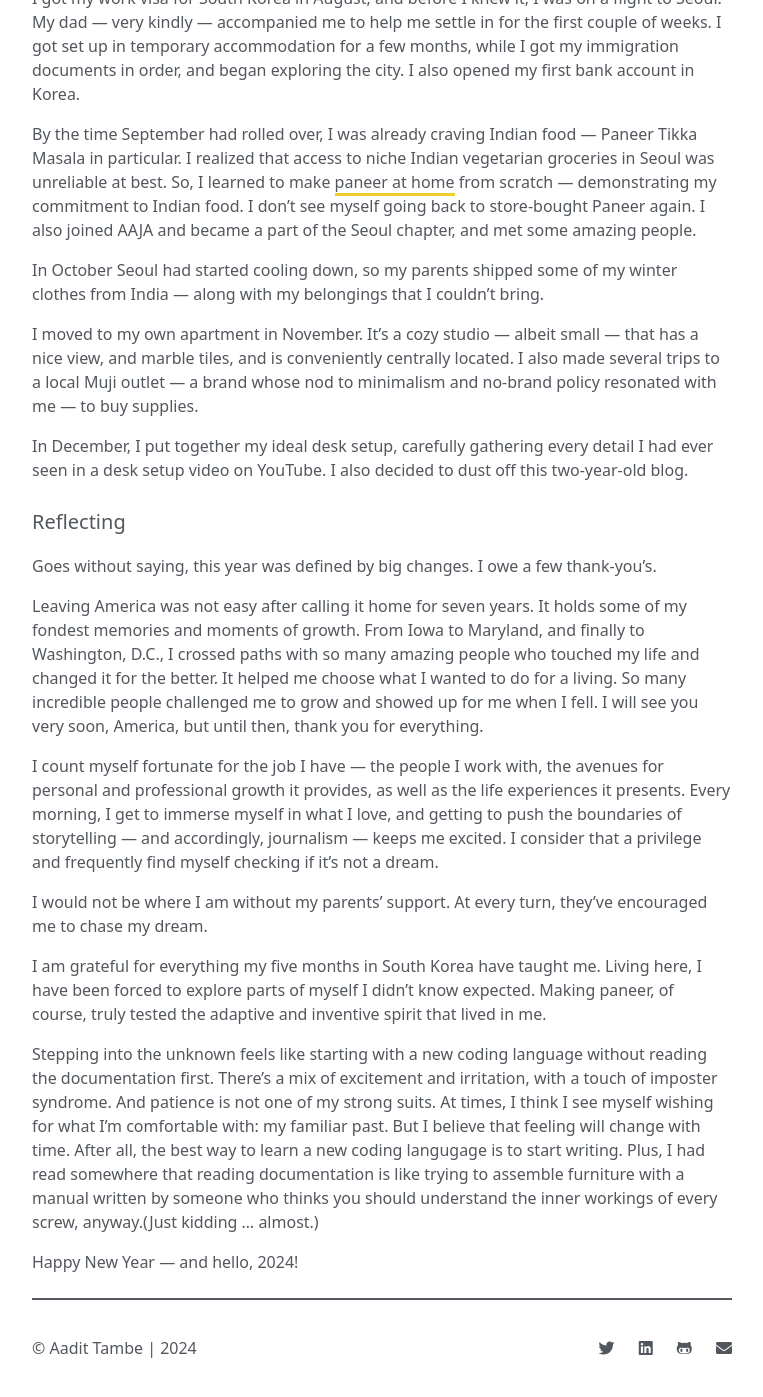
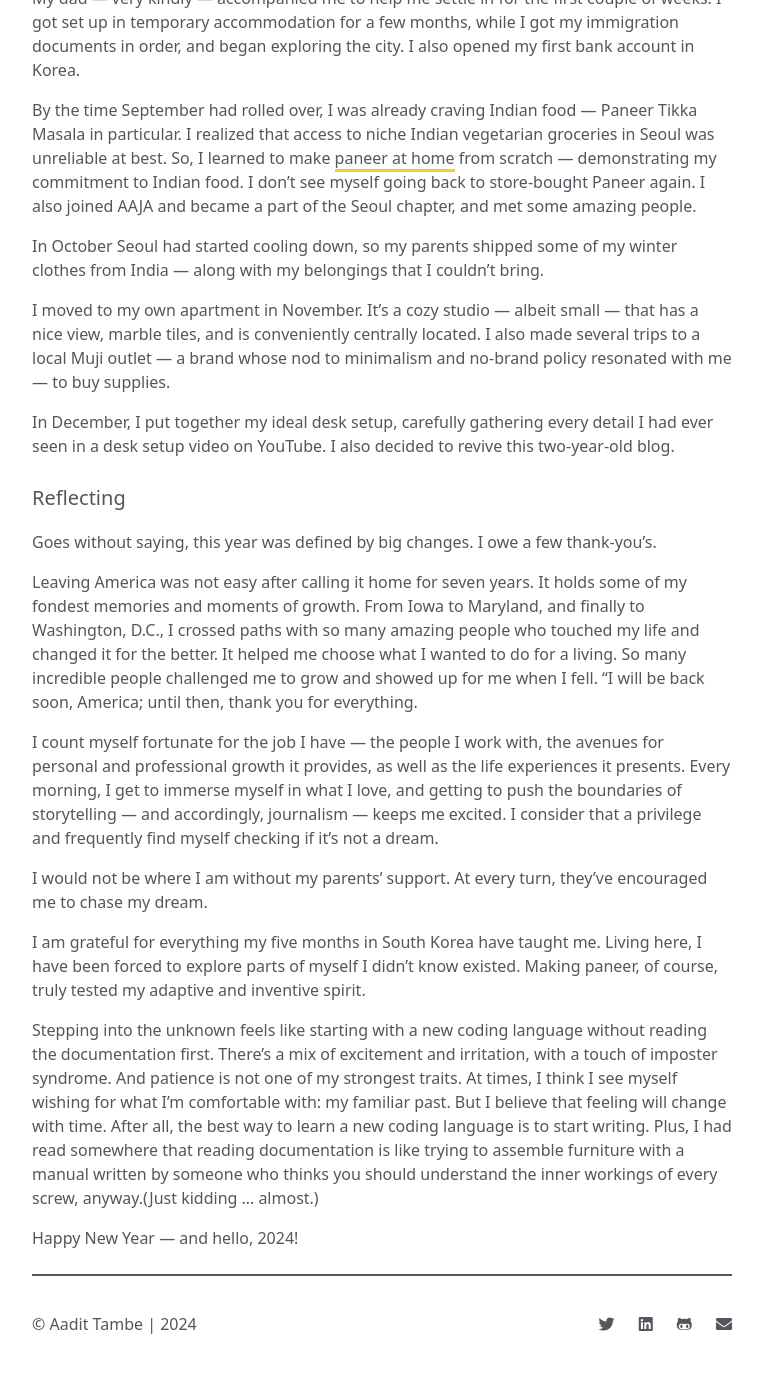
Before and after one commit to aadittambe/blog, a Jekyll site: the page built from _posts/2023-12-31-looking-back-2023.md, in a window 1280 px wide and 1400 px high, scrolled down 1652 px. Shown: the top 1397 px of the window, without its empty margins (258-1021 px from the left). Built offline with Jekyll 4.4.1, drawn with Linux system fonts in a browser that asks for light colours; nearby versions of some CDN libraries; after the commit the page ends 3028 px from its top, so only the background shows below that; some of the changed text lies outside the part shown.

Commit message:
careful reread, check for spelling, grammar

```diff
--- a/_posts/2023-12-31-looking-back-2023.md
+++ b/_posts/2023-12-31-looking-back-2023.md
@@ -6,23 +6,23 @@ date: 2023-12-31
 categories: life
 ---
 
-As the year draws to a close, I thought it was fitting to pause and reflect on the whirlwind of experiences, challenges, and growth that marked the past 12 months. Turning a new leaf seems harder this year, as it involved an unprecedented number of changes and moments I cherished at work, and with friends and family.
+As the year draws to a close, I thought it was fitting to pause and reflect on the whirlwind of experiences, challenges, and growth that marked the past 12 months. Turning over a new leaf seems harder this year, as it involved an unprecedented number of changes and moments I cherished at work, and with friends and family.
 
 The decision to pen down this year-end recap — which, admittedly, came out of a mere inclination to revisit the past — very soon turned into my desire to document small, meaningful moments of change and growth that could otherwise be overlooked.
 
-Consequently, I have decided to make this a celebratory document of milestones, a nod to lessons learned, and a recognition of the resilience that carried me through these times. This is not going to be a rundown of my best work or my proudest projects, but more about me as a ~~regular person~~ nerd. So, I invite you to join me in this reflection.
+Consequently, I have decided to make this a celebratory document of milestones, a nod to lessons learned, and a recognition of the resilience that carried me through these times. This is not going to be a rundown of my best work or my proudest projects, but more about me as a ~~regular person~~ nerd. That said, I invite you to join me in this reflection.
 
 ## Looking back
 
 In January, I started buying fresh coffee beans, using a grinder and scale, along with my trusty Aeropress. This newfound routine very soon became my daily source of caffeine satisfaction. I also got my master’s diploma in the mail — a pretty cool moment. I hadn’t seen my undergraduate diploma, as it was sent to India, which made this more special.
 
-I decided to redesign the back end of my [portfolio site](https://github.com/aadittambe/aadittambe.com) in February. I hooked up the app with GitHub Actions to automate deployment, which allows me to push updates to the website without opening the code editor. While this took me way too long to write out, I think my site remains one of my proudest non-work programming projects. And, in an attempt to get into gaming, I purchased a Steam Deck. While the attempt was largely unsuccessful, the console has made for some good memories with friends.
+I decided to redesign the back end of my [portfolio site](https://github.com/aadittambe/aadittambe.com) in February. I hooked up the app with GitHub Actions to automate deployment, which allows me to push updates to the website without opening the code editor. While it took me a considerable amount of time to build, I think my site remains one of my proudest non-work programming projects. And, in an attempt to get into gaming, I purchased a Steam Deck. While the attempt was largely unsuccessful, the console has made for some good memories with friends.
 
 In March, I attended the NICAR conference in Nashville, Tenn. Always a good time to hang out with fellow newsroom coders, nerding out about the intersection of journalism and development. At work, we published a [series](https://www.washingtonpost.com/nation/interactive/2023/ar-15-america-gun-culture-politics/) that examined the role of the AR-15 rifle on American life which we had been busy with for several months.
 
 I learned in April that I was going to move to Seoul, South Korea in the fall — change was going to be the author of the next chapter. I went back to Iowa for a few days, where I got to hang out with my best friend and see some of my favorite people in one of my most-loved cities in the world.
 
-In May, I started packing up my apartment for the move. The task was to condense my belongings into six bags, and sell off or give away the rest. And while I was largely proud of my semi-minimal home setup, it wasn’t easy to trim down everything I owned over the past seven years. On the other hand, leaving the U.S. meant that I needed to buy all of the productivity tools that were cheaper — or only available — in the U.S., which resulted in a hefty credit card bill.
+In May, I started packing up my apartment for the move. The task was to condense my belongings into six bags, and sell off or give away the rest. And while I was largely proud of my semi-minimal home setup, it wasn’t easy to trim down everything I owned over the past seven years. Leaving the U.S., however, meant that I needed to purchase all the productivity tools that were either cheaper or only available in the U.S., resulting in a hefty credit card bill.
 
 June was my last month in the office. I always enjoyed working in person and found great satisfaction in collaborating with my colleagues. And while I would still be working with them remotely, I knew it wouldn’t be the same over Zoom. I met my friends from my master’s cohort for a final farewell. Saying goodbye to everyone wasn’t easy. Later in the month, my parents visited me in the U.S. and helped me wrap up my apartment. We flew back to India with six bags — which had grown from two bags stuffed with essentials that I had moved to Iowa with seven years ago. After four long years, I finally got to see my grandparents in India.
 
@@ -34,22 +34,22 @@ By the time September had rolled over, I was already craving Indian food — Pan
 
 In October Seoul had started cooling down, so my parents shipped some of my winter clothes from India — along with my belongings that I couldn’t bring.
 
-I moved to my own apartment in November. It’s a cozy studio — albeit small — that has a nice view, and marble tiles, and is conveniently centrally located. I also made several trips to a local Muji outlet — a brand whose nod to minimalism and no-brand policy resonated with me — to buy supplies.
+I moved to my own apartment in November. It’s a cozy studio — albeit small — that has a nice view, marble tiles, and is conveniently centrally located. I also made several trips to a local Muji outlet — a brand whose nod to minimalism and no-brand policy resonated with me — to buy supplies.
 
-In December, I put together my ideal desk setup, carefully gathering every detail I had ever seen in a desk setup video on YouTube. I also decided to dust off this two-year-old blog.
+In December, I put together my ideal desk setup, carefully gathering every detail I had ever seen in a desk setup video on YouTube. I also decided to revive this two-year-old blog.
 
 ## Reflecting
 
 Goes without saying, this year was defined by big changes. I owe a few thank-you's.
 
-Leaving America was not easy after calling it home for seven years. It holds some of my fondest memories and moments of growth. From Iowa to Maryland, and finally to Washington, D.C., I crossed paths with so many amazing people who touched my life and changed it for the better. It helped me choose what I wanted to do for a living. So many incredible people challenged me to grow and showed up for me when I fell. I will see you very soon, America, but until then, thank you for everything.
+Leaving America was not easy after calling it home for seven years. It holds some of my fondest memories and moments of growth. From Iowa to Maryland, and finally to Washington, D.C., I crossed paths with so many amazing people who touched my life and changed it for the better. It helped me choose what I wanted to do for a living. So many incredible people challenged me to grow and showed up for me when I fell. "I will be back soon, America; until then, thank you for everything.
 
 I count myself fortunate for the job I have — the people I work with, the avenues for personal and professional growth it provides, as well as the life experiences it presents. Every morning, I get to immerse myself in what I love, and getting to push the boundaries of storytelling — and accordingly, journalism — keeps me excited. I consider that a privilege and frequently find myself checking if it's not a dream.
 
 I would not be where I am without my parents’ support. At every turn, they’ve encouraged me to chase my dream.
 
-I am grateful for everything my five months in South Korea have taught me. Living here, I have been forced to explore parts of myself I didn’t know expected. Making paneer, of course, truly tested the adaptive and inventive spirit that lived in me.
+I am grateful for everything my five months in South Korea have taught me. Living here, I have been forced to explore parts of myself I didn’t know existed. Making paneer, of course, truly tested my adaptive and inventive spirit.
 
-Stepping into the unknown feels like starting with a new coding language without reading the documentation first. There’s a mix of excitement and irritation, with a touch of imposter syndrome. And patience is not one of my strong suits. At times, I think I see myself wishing for what I’m comfortable with: my familiar past. But I believe that feeling will change with time. After all, the best way to learn a new coding langugage is to start writing. Plus, I had read somewhere that reading documentation is like trying to assemble furniture with a manual written by someone who thinks you should understand the inner workings of every screw, anyway.(Just kidding … almost.)
+Stepping into the unknown feels like starting with a new coding language without reading the documentation first. There’s a mix of excitement and irritation, with a touch of imposter syndrome. And patience is not one of my strongest traits. At times, I think I see myself wishing for what I’m comfortable with: my familiar past. But I believe that feeling will change with time. After all, the best way to learn a new coding language is to start writing. Plus, I had read somewhere that reading documentation is like trying to assemble furniture with a manual written by someone who thinks you should understand the inner workings of every screw, anyway.(Just kidding … almost.)
 
 Happy New Year — and hello, 2024!
```
